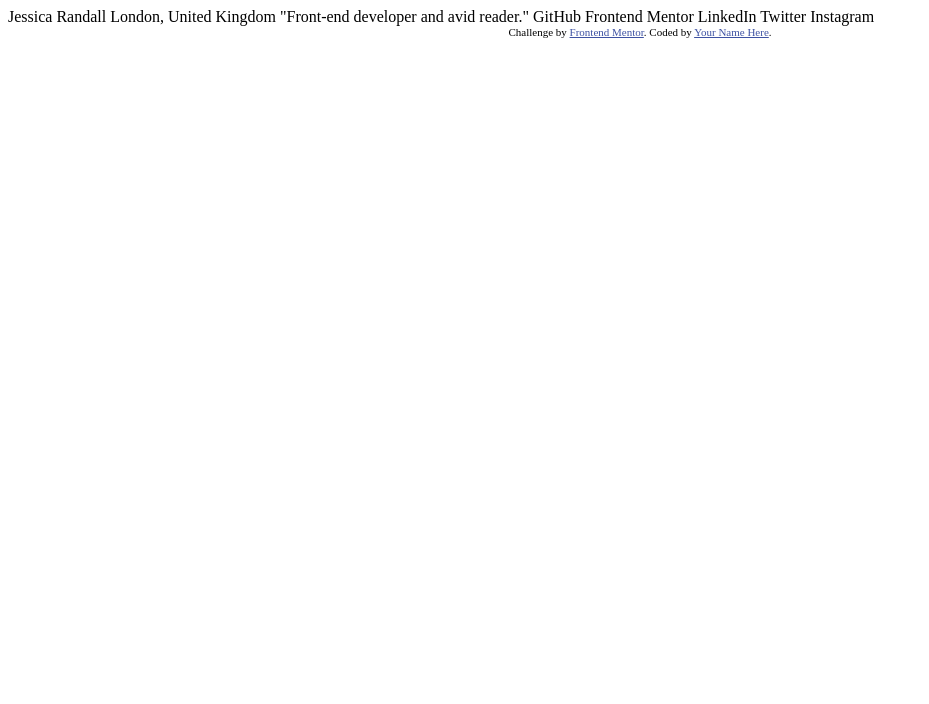
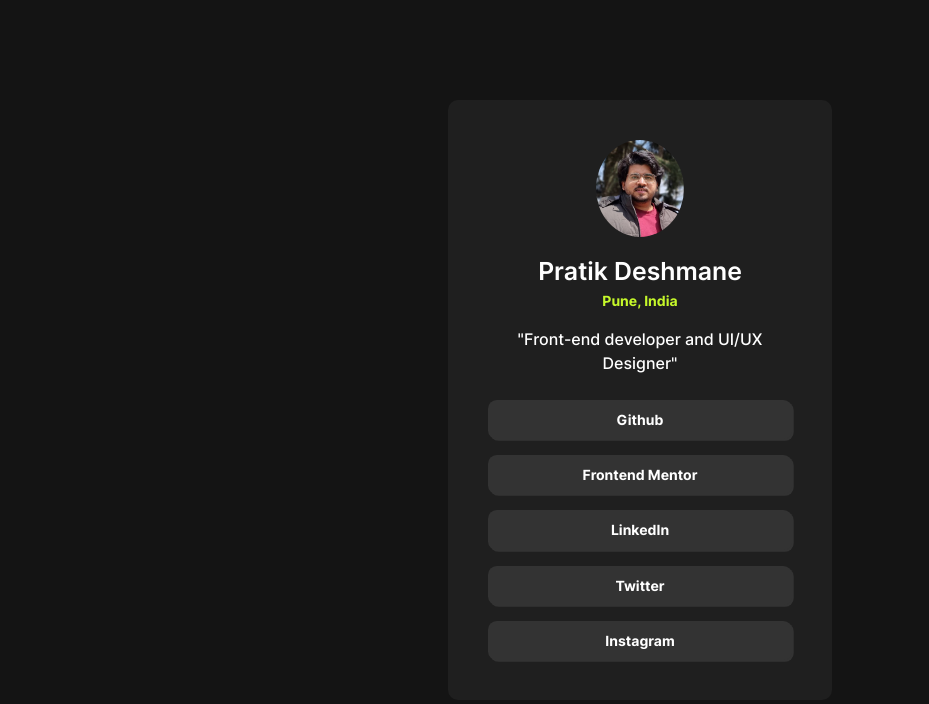
Before and after one commit to Pratik7006/social-links-profile, a plain HTML site: page index.html in a window 1280 px wide. Shown: the whole page, without its empty margins (0-929 px from the left). Drawn offline with Linux system fonts and the light colour scheme.

Commit message:
Added social media links card

```diff
--- a/index.html
+++ b/index.html
@@ -2,33 +2,43 @@
 <html lang="en">
 <head>
   <meta charset="UTF-8">
-  <meta name="viewport" content="width=device-width, initial-scale=1.0"> <!-- displays site properly based on user's device -->
+  <meta name="viewport" content="width=device-width, initial-scale=1.0">
+  <link rel="icon" type="image/png" sizes="32x32" href="./assets/images/favicon-32x32.png">
+  <title>Frontend Mentor | Social links profile</title>
+  <link rel="stylesheet" href="style.css">
 
-  <link rel="icon" type="image/png" sizes="32x32" href="./assets/images/favicon-32x32.png">
-
-  <title>Frontend Mentor | Social links profile</title>
-
-  <!-- Feel free to remove these styles or customise in your own stylesheet 👍 -->
-  <style>
-    .attribution { font-size: 11px; text-align: center; }
-    .attribution a { color: hsl(228, 45%, 44%); }
-  </style>
 </head>
 <body>
+  <main>
+    <div class="card-container">
+      <div class="social-card">
+        <!-- Profile Image -->
+        <div class="profile-img">
+          <img src="./assets/images/psd.jpg" alt="Jessica Randall" />
+        </div>
 
-  Jessica Randall
-  London, United Kingdom
-  "Front-end developer and avid reader."
+        <!-- Name and Location -->
+        <div class="social-card-header">
+          <h2 class="name">Pratik Deshmane</h2>
+          <p class="location">Pune, India</p>
+        </div>
 
-  GitHub
-  Frontend Mentor
-  LinkedIn
-  Twitter
-  Instagram
+        <!-- Description -->
+        <div class="social-card-bio">
+          <p>"Front-end developer and UI/UX Designer"</p>
+        </div>
 
-  <div class="attribution">
-    Challenge by <a href="https://www.frontendmentor.io?ref=challenge" target="_blank">Frontend Mentor</a>.
-    Coded by <a href="#">Your Name Here</a>.
-  </div>
+        <!-- Social Links -->
+        <div class="social-card-links">
+          <a href="https://github.com/Pratik7006" role="button" class="button">Github</a>
+          <a href="https://www.frontendmentor.io/profile/Pratik7006" role="button" class="button">Frontend Mentor</a>
+          <a href="https://www.linkedin.com/in/pratik7006/" role="button" class="button">LinkedIn</a>
+          <a href="https://x.com/pratik7006" role="button" class="button">Twitter</a>
+          <a href="https://www.instagram.com/wanderclicks_by_pratik/" role="button" class="button">Instagram</a>
+        </div>
+      </div>
+
+    </div>
+  </main>
 </body>
 </html>
--- /dev/null
+++ b/style.css
@@ -0,0 +1,95 @@
+@font-face {
+    font-family: 'InterVariable';
+    src: url('./assets/fonts/Inter-VariableFont_slnt\,wght.ttf') format('truetype');
+    font-weight: 100 900;
+    font-style: normal;
+  }
+
+:root{
+--Green: hsl(75, 94%, 57%);
+--White: hsl(0, 0%, 100%);
+--Grey-700: hsl(0, 0%, 20%);
+--Grey-800: hsl(0, 0%, 12%);
+--Grey-900: hsl(0, 0%, 8%);
+}
+/* ===minified CSS Reset === */
+*{margin:0;padding:0;box-sizing:border-box}body,html{height:100%;font-family:InterVariable,system-ui,sans-serif;line-height:1.5;-webkit-font-smoothing:antialiased}body{background-color:var(--Grey-900)}canvas,img,picture,svg,video{display:block;max-width:100%}button,input,select,textarea{font:inherit}a{text-decoration:none;color:inherit}ol,ul{list-style:none}
+
+main{
+    display: flex;
+    height: 100vh;
+    justify-content: center;
+    align-items: center;
+}
+.card-container{
+    width: 24em;
+    background-color: var(--Grey-800);
+    padding: 2.5em;
+    margin: 1.5625em;
+    border-radius: 0.6250em;
+    text-align: center;
+    transition: all 0.4s;
+}
+.card-container:hover{
+    box-shadow: 0 0.5000em 1.2500em rgba(0, 0, 0, 0.6);
+    transform: translate(-5px,-5px);
+}
+.social-card .profile-img{
+    display: flex;
+    justify-content: center;
+}
+.social-card .profile-img img{
+ border-radius: 50%;
+ width: 5.5em;
+}
+.social-card-header{
+    margin: 1em 0;
+}
+.social-card-header .name{
+    font-weight: 600;
+    font-size: 1.55em;
+    color: var(--White);
+}
+.social-card-header .location{
+    font-size: 0.8750em;
+    font-weight: 700;
+    color: var(--Green);
+}
+.social-card-bio p{
+    color: var(--White);
+    font-size: 1em;
+    font-weight: 500;
+    margin-bottom: 1.5625em;
+}
+
+.social-card-links{
+    display: flex;
+    flex-direction: column;
+    gap: 1em;
+}
+.social-card-links .button{
+    width: 100%;
+    height: 2.8em;
+    border-radius: 0.6250em;
+    font-size: 0.8750em;
+    font-weight: 700;
+    background-color: var(--Grey-700);
+    border: none;
+    color: var(--White);
+    box-shadow: 0.1250em 0.1250em var(--Grey-700);
+    transition: all 0.4s ease-in-out;
+    display: grid;
+    place-items: center;
+}
+.social-card-links .button:hover{
+    cursor:pointer;
+    background-color: var(--Green);
+    color: var(--Grey-900);
+}
+
+/* Disable or reduce transition for reduced-motion users */
+@media (prefers-reduced-motion: reduce) {
+    .social-card-links button, .card-container {
+      transition: none !important;
+    }
+  }
```
Also changed, not shown: assets/images/psd.jpg (added), 4 other files.
